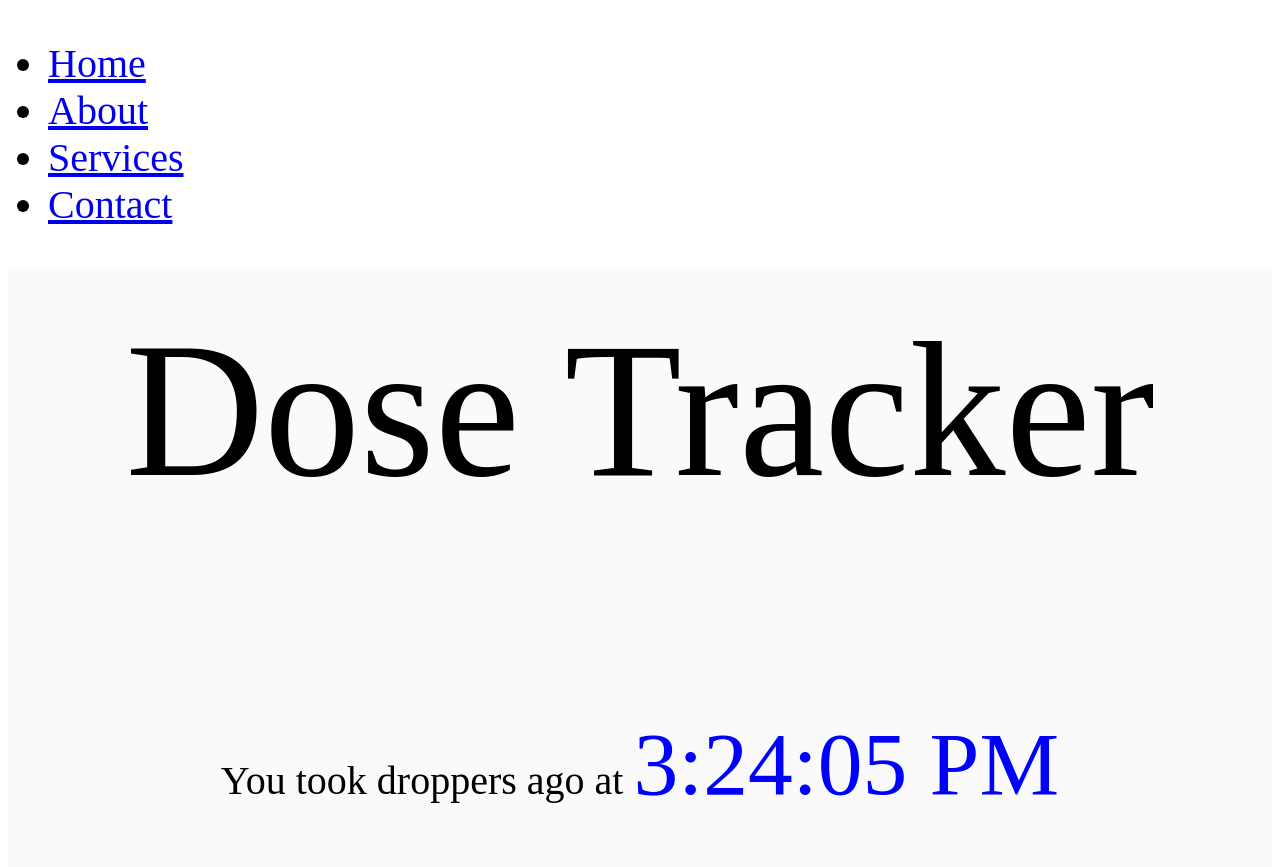
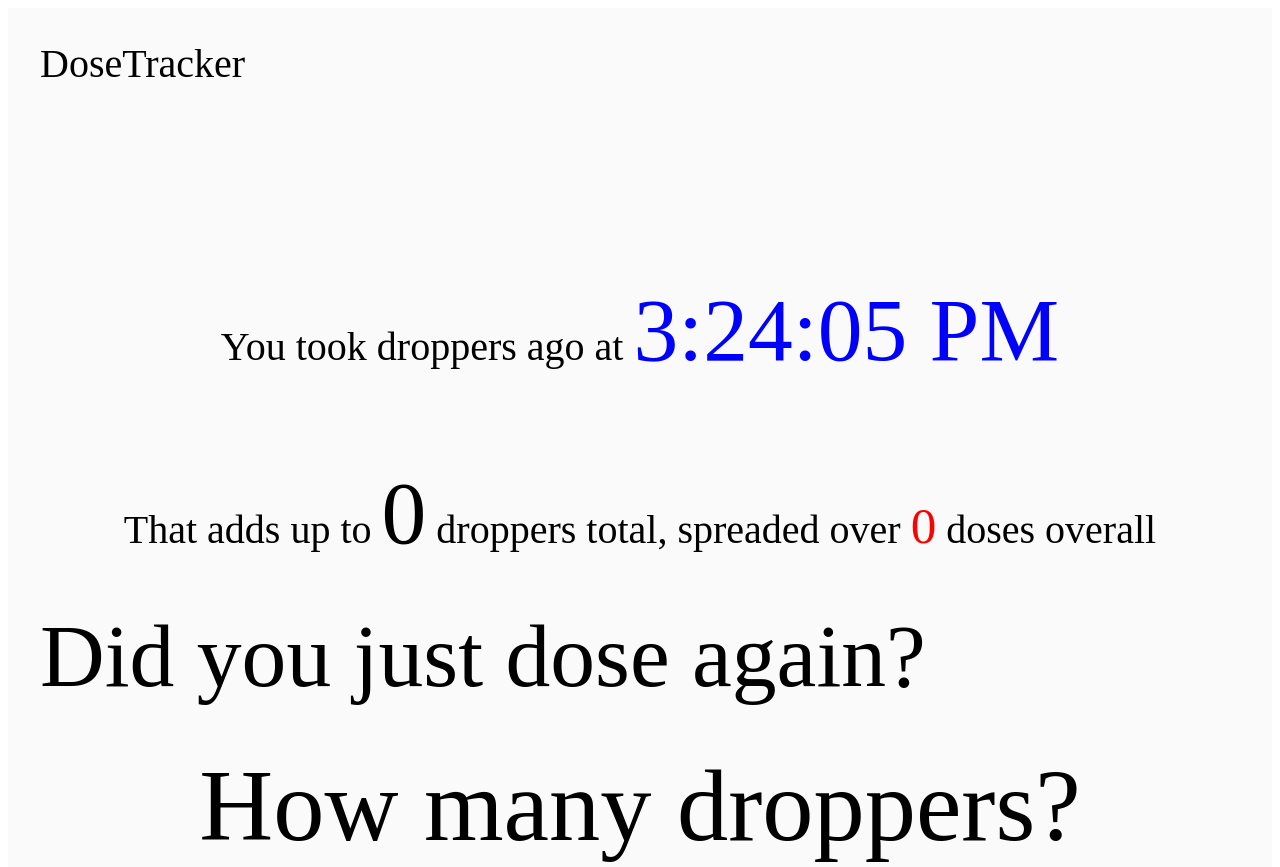
Before and after one commit to tahp/doseTracker, a plain HTML site: page index.html in a window 1280 px wide. Shown: the top 867 px of the page. Drawn offline with nearby package versions, Linux system fonts and the light colour scheme; a script that the page names is missing.

Commit message:
Update index.html

```diff
--- a/index.html
+++ b/index.html
@@ -13,29 +13,15 @@ font-size: 40px;
 
 </head>
 <body >
-
-<nav class="navbar">
-  <div class="navbar-toggle">
-    <span class="bar"></span>
-    <span class="bar"></span>
-    <span class="bar"></span>
-  </div>
-  <ul class="navbar-links">
-    <li><a href="#">Home</a></li>
-    <li><a href="#">About</a></li>
-    <li><a href="#">Services</a></li>
-    <li><a href="#">Contact</a></li>
-  </ul>
-</nav>
   <div id="content">
     <!-- Content will be loaded here -->
   </div>
     <div id="dose-tracker">
 
-<div class="container">
-  <span class="text">Dose Tracker</span>
+<div style="display:flex">
+  <div class="text-dose">Dose</div>
+  <div class="text-tracker">Tracker</div>
 </div>
-
 
 
 
@@ -83,7 +69,7 @@ font-size: 40px;
     </div>
 
     <footer>
-        <!-- Add footer content here -->      <p><h2>
+        <!-- Add footer content here -->      <p align=center> <h2>
         Current Time: <span id="current-time"></span></h2></p>
     </footer>
 
```
